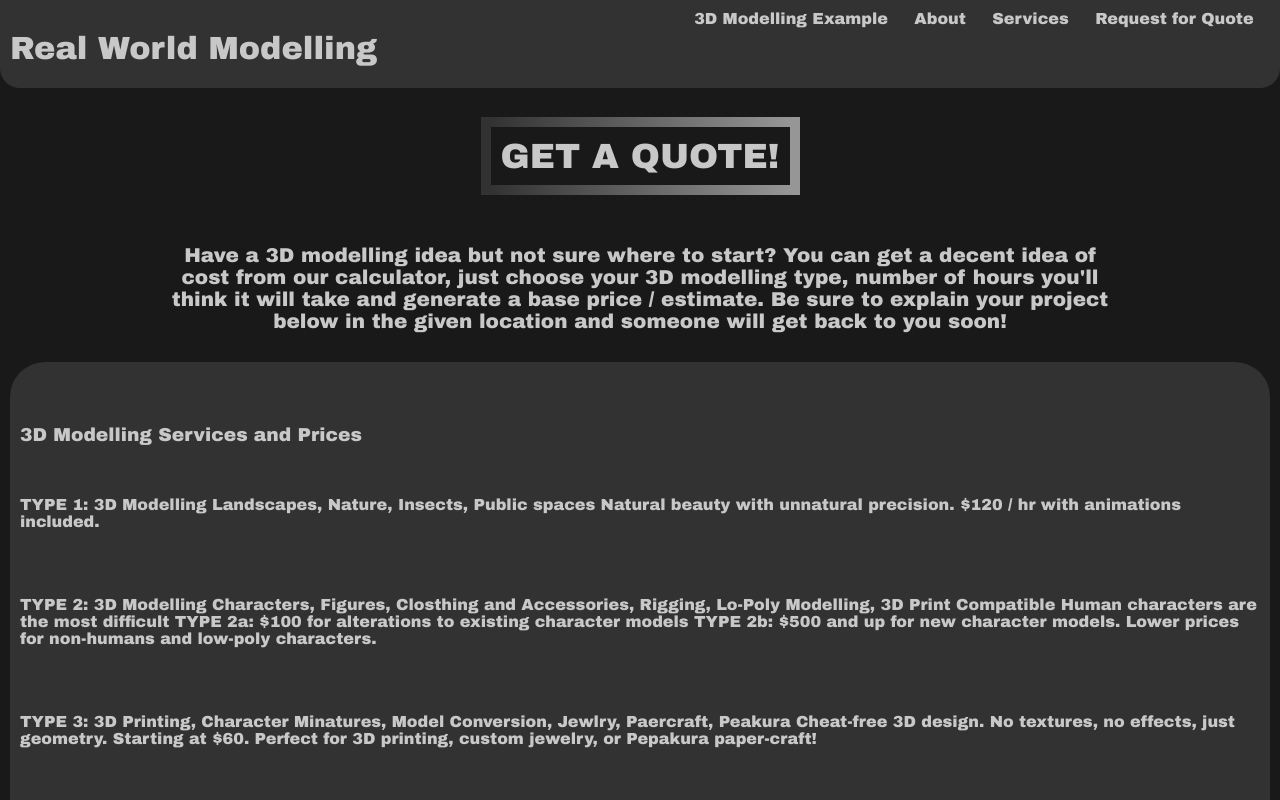
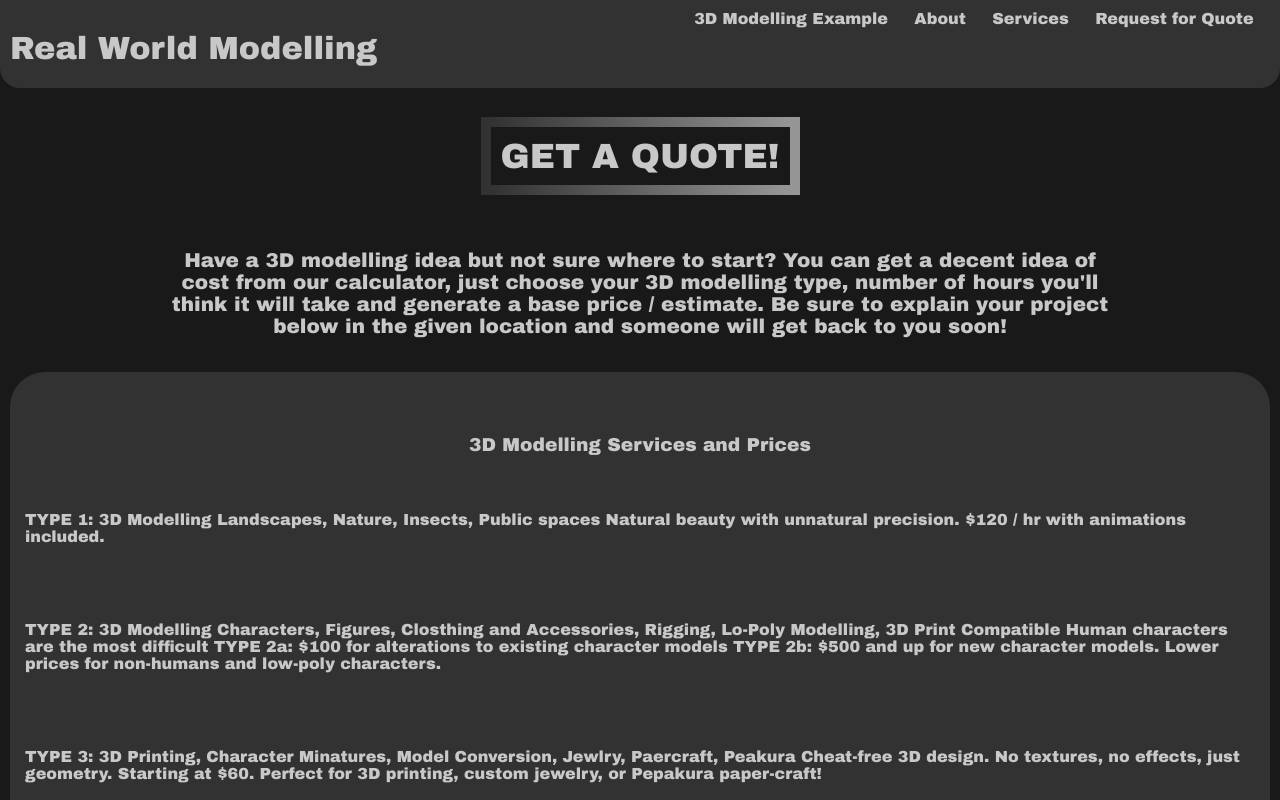
Before and after one commit to CarsonBartos/Computer-Science-Project-1---Carson-Bartos, a Vue app: page /Quote in a window 1280 px wide. Shown: the top 800 px of the page. Built offline with nearby package versions, Linux system fonts and the light colour scheme.

Commit message:
styling stuff

```diff
--- a/index.html
+++ b/index.html
@@ -4,7 +4,7 @@
     <meta charset="UTF-8" />
     <link rel="icon" href="/favicon.ico" />
     <meta name="viewport" content="width=device-width, initial-scale=1.0" />
-    <title>Vite App</title>
+    <title>Real World Modelling</title>
   </head>
   <body>
     <div id="app"></div>
--- a/src/App.vue
+++ b/src/App.vue
@@ -39,8 +39,12 @@ export default {
 	width: auto;
 	padding: 10px;
 }
+p {
+	padding: 5px;
+}
 body {
 	margin: 0px;
+
 	font-family: Arial Black;
 	background-color: rgb(25, 25, 25);
 	color: rgb(200, 200, 200);
--- a/src/views/AboutView.vue
+++ b/src/views/AboutView.vue
@@ -66,7 +66,7 @@
 		</div>
 		<br />
 		<br />
-		<div class="category" id="sustain"></div>
+		<div class="category" id="sustain">
 			<h3>Sustainabilty</h3>
 			<p>Creating a more sustainable future</p>
 			<p>
@@ -74,6 +74,7 @@
 				today. Our customers can make more sustainable choices and see their
 				environmental impact.
 			</p>
+		</div>
 	</div>
 </template>
 
@@ -92,14 +93,16 @@
 	justify-content: center;
 }
 #factories {
-	width: 45%;
+	width: 47%;
+	height: 500px;
 	background: linear-gradient(rgba(0, 0, 0, 0.7), rgba(0, 0, 0, 0.7)),
 		url("@/assets/brooklyn-makerbot-factory-4.jpg");
 	background-size: cover;
 	background-repeat: no-repeat;
 }
 #sustain {
-	width: 45%;
+	width: 47%;
+	height: 500px;
 	background: linear-gradient(rgba(0, 0, 0, 0.7), rgba(0, 0, 0, 0.7)),
 		url("@/assets/brooklyn-makerbot-factory-4.jpg");
 	background-size: cover;
--- a/src/views/RequestAQuoteView.vue
+++ b/src/views/RequestAQuoteView.vue
@@ -15,7 +15,7 @@
 
 	<div id="quote">
 		<br /><br />
-		<h3>3D Modelling Services and Prices</h3>
+		<h3 id="quoteTitle">3D Modelling Services and Prices</h3>
 		<br />
 		<p>
 			TYPE 1: 3D Modelling Landscapes, Nature, Insects, Public spaces Natural
@@ -54,6 +54,9 @@
 </template>
 
 <style scoped>
+#quoteTitle {
+	text-align: center;
+}
 #quote {
 	border-radius: 35px 35px 0px 0px;
 	background-color: rgb(50, 50, 50);
```
Also changed, not shown: 1 other file (tests, documents, lock files or other folders). Lines whose indentation alone changed are shown as unchanged.
